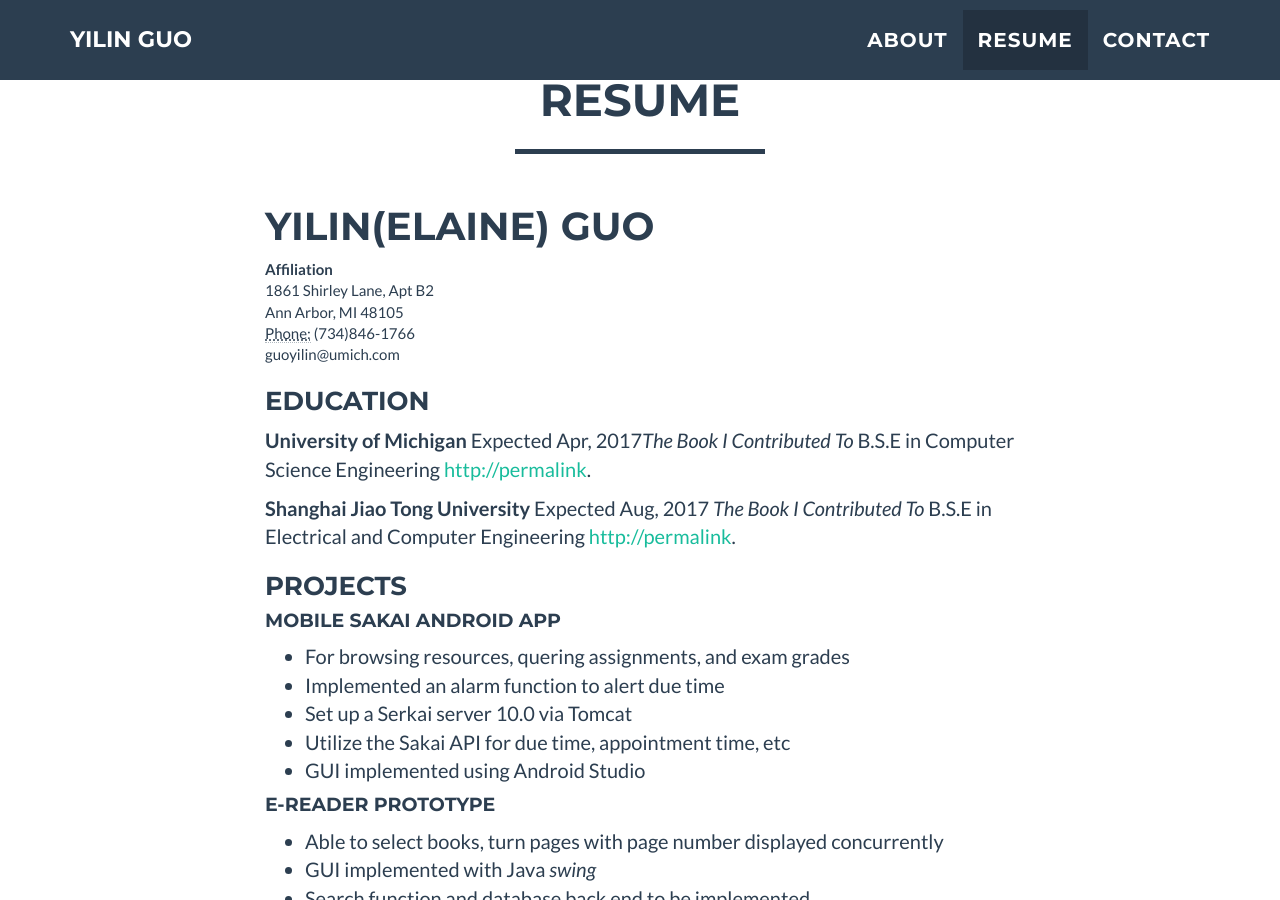
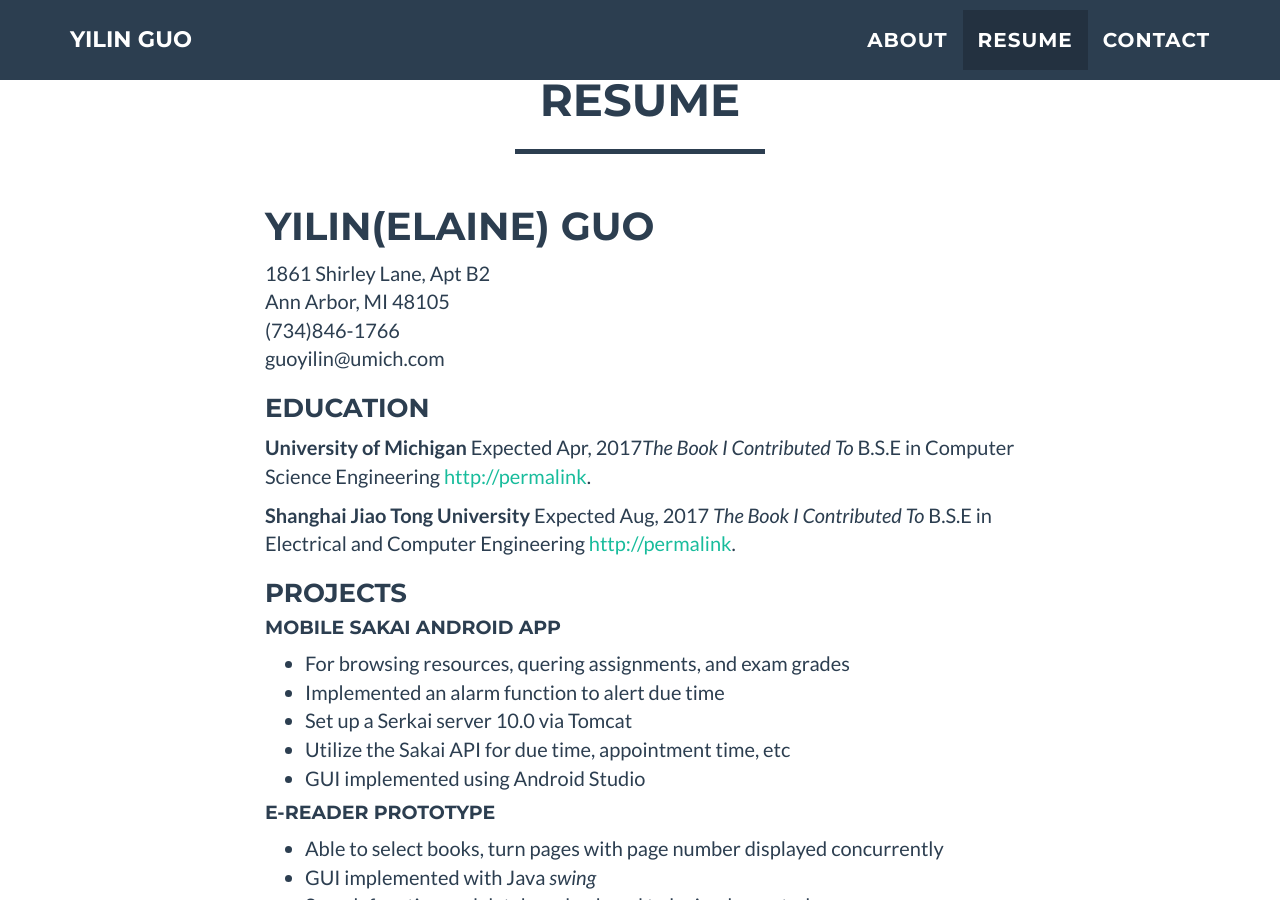
Before and after one commit to YilinGUO/YilinGUO.github.io, a Jekyll site: the page built from index.html, in a window 1280 px wide and 900 px high, scrolled down 1149 px. Built offline with Jekyll 4.4.1, drawn with Linux system fonts in a browser that asks for light colours.

Commit message:
updated all

```diff
--- a/_includes/portfolio_grid.html
+++ b/_includes/portfolio_grid.html
@@ -13,13 +13,12 @@
             <div class="row">
                 <div class="col-lg-8 col-lg-offset-2">
                     <h1>Yilin(Elaine) GUO</h1>
-                    <address>
-                    <strong>Affiliation</strong><br>
-                    1861 Shirley Lane, Apt B2<br>
-                    Ann Arbor, MI 48105<br>
-                    <abbr title="phone">Phone:</abbr> (734)846-1766<br>
-                    <span class="obfuscate">guoyilin@umich.com</span>
-                    </address>
+                    <p>
+                        1861 Shirley Lane, Apt B2<br>
+                        Ann Arbor, MI 48105<br>
+                        (734)846-1766<br>
+                        guoyilin@umich.com
+                    </p>
 
                     <h3>Education</h3>
 
```
